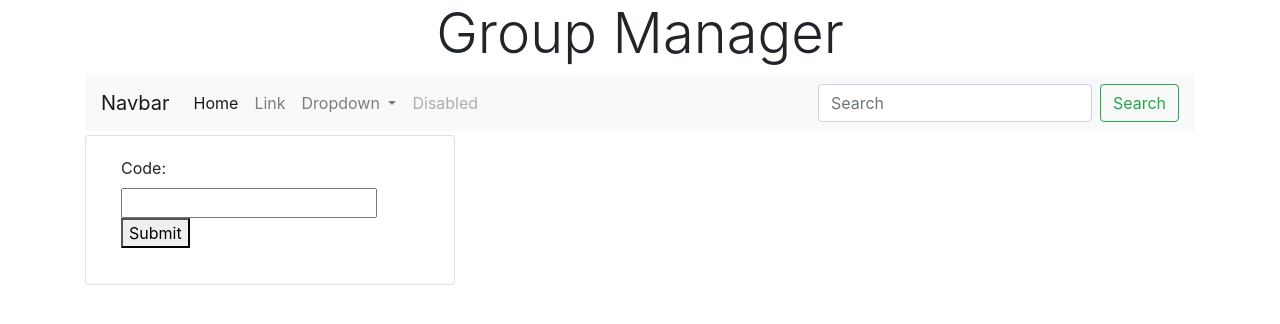
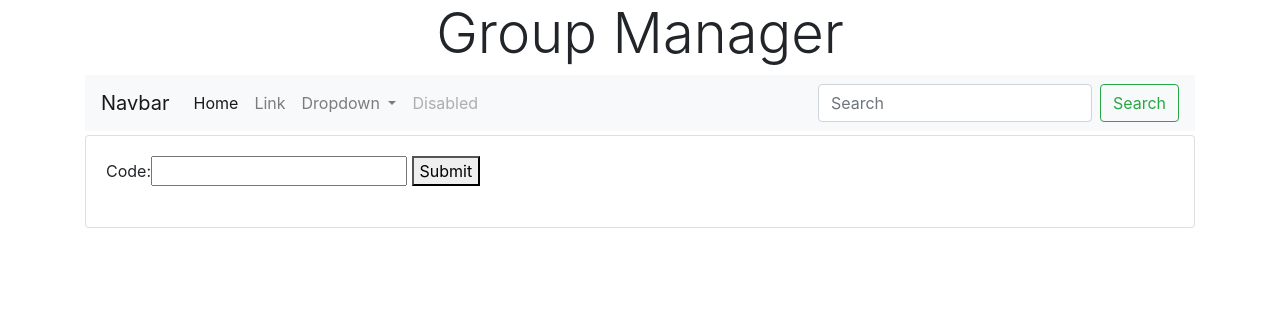
Before and after one commit to levelUpJosh/groupmanager, a Django app: page /app/joingroup/ in a window 1280 px wide. Shown: the top 324 px of the page. Run offline with Django 3.2, Linux system fonts and the light colour scheme; the visitor is signed in with stand-in values (Sample User, id 1); some libraries are stand-ins or nearby versions.

Commit message:
Updated index page and joingroup html

```diff
--- a/groupsapp/templates/groupsapp/components/joingroup.html
+++ b/groupsapp/templates/groupsapp/components/joingroup.html
@@ -1,6 +1,6 @@
 {% extends 'base.html'%}
 {% block content %}
-<div class="card scoutpurple col-md-4 col-sm-12">
+<div class="card scoutpurple">
     <form action="{% url 'joingroup'%}" method="post" class="card-body">
         {% csrf_token %}
         {{form}}
--- a/groupsapp/templates/groupsapp/index.html
+++ b/groupsapp/templates/groupsapp/index.html
@@ -10,18 +10,21 @@
 <div class="card col-md-6">
     <div class="card-body">
         <h2 class="card-title text-center"> Members</h2>
+        <div class="row">
             {% for member in members %}
             <div class="card col-lg-6">
+                <ul class="card-body list-group">
                     <h5 class="card-title">{{ member.first_name }}  {{member.last_name}}</h5>
-            <ul class="card-body list-group">
                     <li class="list-group-item">{{member.dob}}</li>
                 </ul>
             </div>
+
             {% empty %}
             <h2>NoTHING</h2>
             {% endfor %}
         </div>
     </div>
+</div>
 
 <h1>OOOPPS.</h1>
 {% endblock %}
```
Also changed, not shown: db-JoshDesktop-2.sqlite3 (added). Lines whose indentation alone changed are shown as unchanged.
